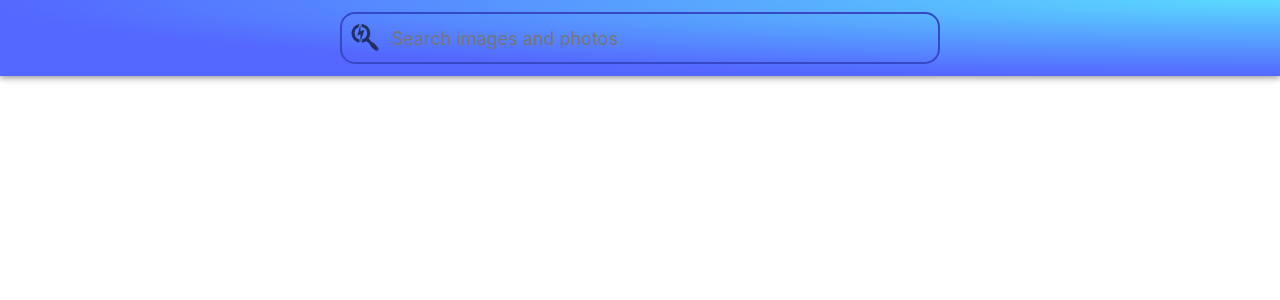
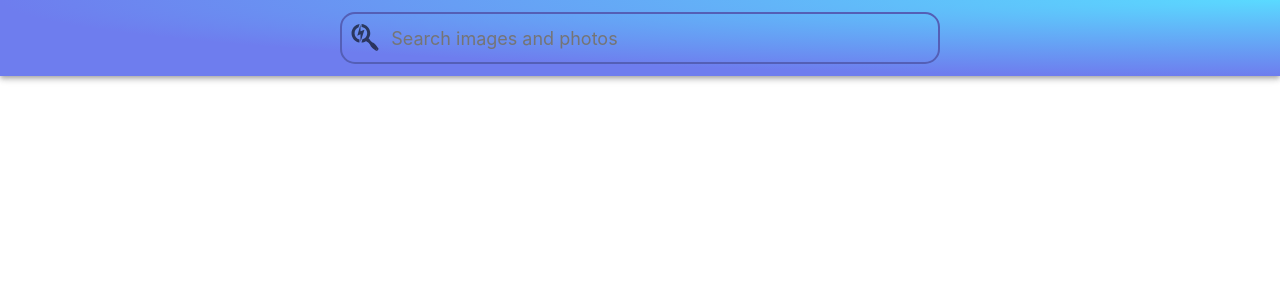
Before and after one commit to YevheniiaVier/goit-react-hw-03-image-finder, a React (Create React App) app: page / in a window 1280 px wide. Shown: the top 300 px of the page. Built offline with nearby package versions, Linux system fonts and the light colour scheme.

Commit message:
corrects duble search

```diff
--- a/src/components/App/App.jsx
+++ b/src/components/App/App.jsx
@@ -37,7 +37,7 @@ export class App extends Component {
             this.setState({ showButton: true });
           }
           if (!gallery[0]) {
-            this.setState({ showButton: false });
+            this.setState({ gallery: [], showButton: false });
             return onSearchError(searchQuery);
           }
 
@@ -59,7 +59,7 @@ export class App extends Component {
   }
 
   handleSearchFormSubmit = searchQuery => {
-    this.setState({ searchQuery, page: 1, gallery: [] });
+    this.setState({ searchQuery, page: 1 });
   };
 
   loadMore = () => {
--- a/src/components/Searchbar/Searchbar.styled.js
+++ b/src/components/Searchbar/Searchbar.styled.js
@@ -19,7 +19,7 @@ export const StyledHeader = styled.header`
   background-image: radial-gradient(
     100% 100% at 100% 0,
     #5adaff 0,
-    #5468ff 100%
+    #6e7dee 100%
   );
   box-shadow: 0px 2px 4px -1px rgba(0, 0, 0, 0.2),
     0px 4px 5px 0px rgba(0, 0, 0, 0.14), 0px 1px 10px 0px rgba(0, 0, 0, 0.12);
@@ -33,7 +33,7 @@ export const StyledForm = styled.form`
   max-width: 600px;
   background-color: #fff;
   border-radius: 15px;
-  border: 2px solid #3748c7;
+  border: 2px solid #545fb6;
   overflow: hidden;
   background-color: transparent;
   transition: border 250ms cubic-bezier(0.4, 0, 0.2, 1);
```
